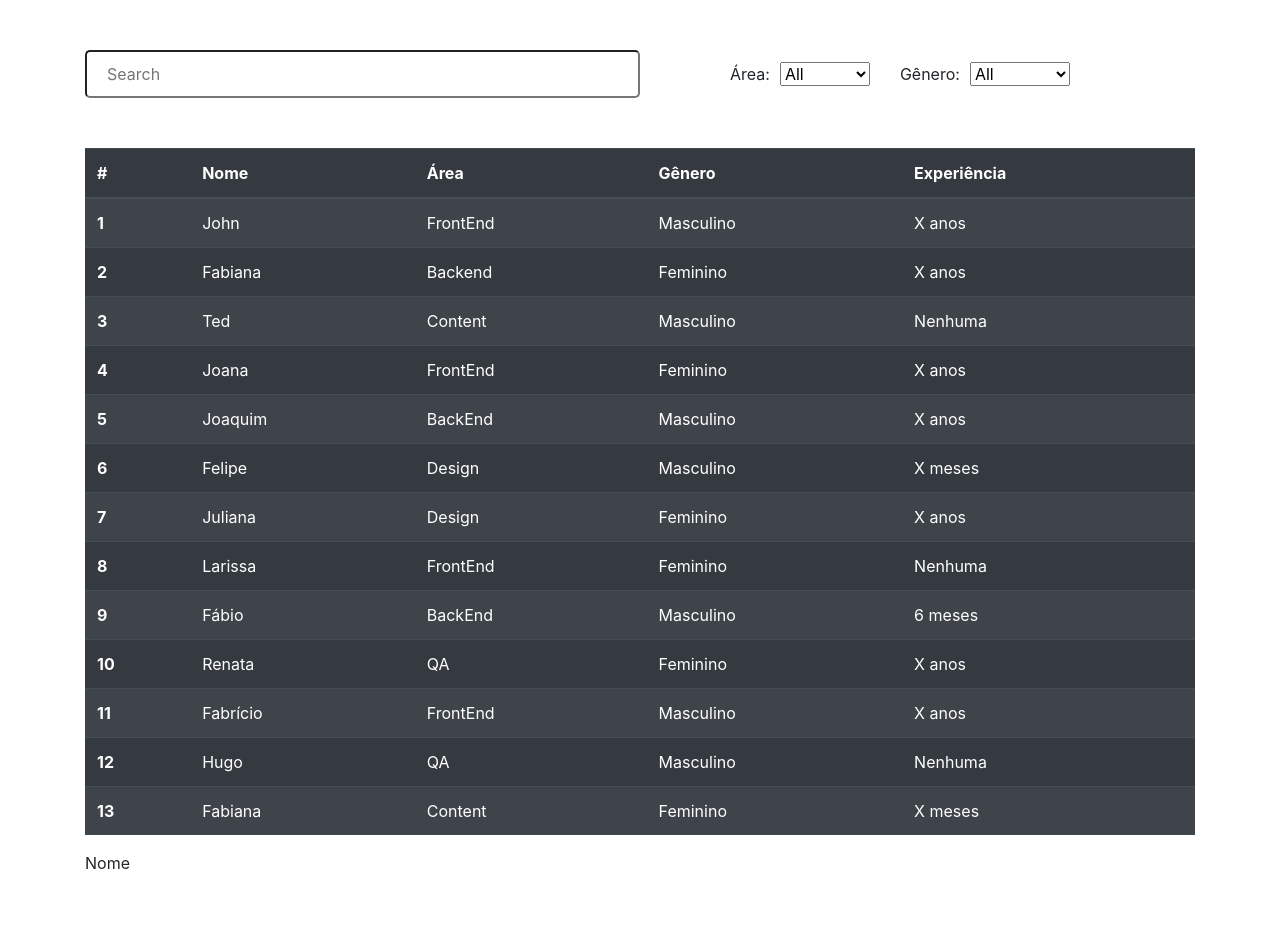
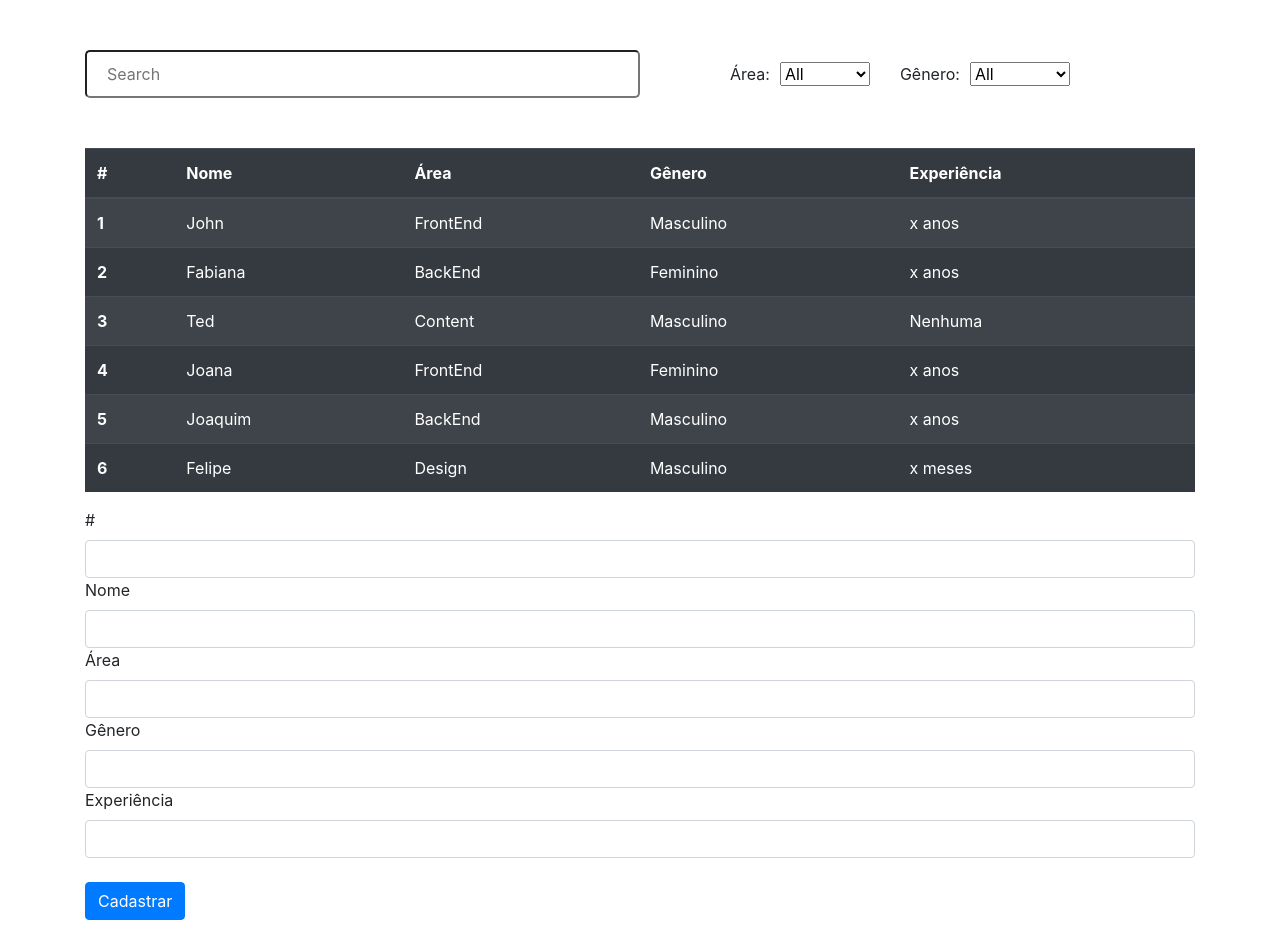
Before and after one commit to FrancoAguzzi/Multiple-Filters-Table, a plain HTML site: page index.html in a window 1280 px wide. Before the commit the page ends 883 px from the top, so only its background shows below. Drawn offline with nearby package versions, Linux system fonts and the light colour scheme.

Commit message:
Adicionar json de candidatos

```diff
--- a/index.html
+++ b/index.html
@@ -42,8 +42,8 @@
           <th scope="col">Experiência</th>
         </tr>
       </thead>
-      <tbody class="tableBody">
-        <tr>
+      <tbody id="tbody" class="tableBody">
+        <!-- <tr>
           <th scope="row">1</th>
           <td>John</td>
           <td>FrontEnd</td>
@@ -133,12 +133,23 @@
           <td>Content</td>
           <td>Feminino</td>
           <td>X meses</td>
-        </tr>
+        </tr> -->
       </tbody>
     </table>
 
-    <form action="#" method="GET">
-      <label for="">Nome</label>
+    <form class="form-group" id="register" name="novo_cadastro">
+      <label for="id">#</label>
+      <input id="id" class="form-control" type="text" name="id" required>
+      <label for="nome">Nome</label>
+      <input id="nome" class="form-control" type="text" name="nome" required>
+      <label for="area">Área</label>
+      <input id="area" class="form-control" type="text" name="area" required>
+      <label for="genero">Gênero</label>
+      <input id="genero" class="form-control" type="text" name="genero" required>
+      <label for="experiencia">Experiência</label>
+      <input id="experiencia" class="form-control" type="text" name="experiencia" required>
+      </br>
+      <input class="btn btn-primary" type="submit" name="submit" value="Cadastrar">
     </form>
   </div>
 </body>
--- a/main.js
+++ b/main.js
@@ -1,5 +1,53 @@
-(function() {
+(function () {
   "use strict";
+
+  let ListInicialDeCandidatos = [
+    {
+      id: 1,
+      nome: "John",
+      area: "FrontEnd",
+      genero: "Masculino",
+      experiencia: "x anos",
+    },
+    {
+      id: 2,
+      nome: "Fabiana",
+      area: "BackEnd",
+      genero: "Feminino",
+      experiencia: "x anos",
+    },
+    {
+      id: 3,
+      nome: "Ted",
+      area: "Content",
+      genero: "Masculino",
+      experiencia: "Nenhuma",
+    },
+    {
+      id: 4,
+      nome: "Joana",
+      area: "FrontEnd",
+      genero: "Feminino",
+      experiencia: "x anos",
+    },
+    {
+      id: 5,
+      nome: "Joaquim",
+      area: "BackEnd",
+      genero: "Masculino",
+      experiencia: "x anos",
+    },
+  ]
+
+  ListInicialDeCandidatos.push({
+    id: 6,
+    nome: "Felipe",
+    area: "Design",
+    genero: "Masculino",
+    experiencia: "x meses",
+  })
+
+  init(ListInicialDeCandidatos, true);
 
   // DECLARING VARIABLES
   const searchInput = document.querySelector("#searchFilter"),
@@ -10,6 +58,30 @@
   // SETTING DEFAULT VALUE FORMAT
   function getValueOnColumnSanitized(line, column) {
     return tableBody.rows[line].cells[column].innerHTML.toUpperCase().trim();
+  }
+
+  function init(candidatos, primeiraVez) {
+
+    const listaNoLocalSorage = JSON.parse(localStorage.getItem("listaDeCandidatos"));
+    if (listaNoLocalSorage && primeiraVez) {
+      candidatos = listaNoLocalSorage;
+    }
+
+    const tabela = document.querySelector("#tbody")
+    let linhas = '';
+    candidatos.forEach(candidato => {
+      linhas += `
+        <tr>
+          <th scope="row">${candidato.id}</th>
+          <td>${candidato.nome}</td>
+          <td>${candidato.area}</td>
+          <td>${candidato.genero}</td>
+          <td>${candidato.experiencia}</td>
+        </tr>`
+    });
+    tabela.innerHTML = linhas;
+
+    console.log(tabela)
   }
 
   // CREATING FILTER FUNCTIONS
@@ -43,7 +115,7 @@
   function filterAll() {
     debugger;
     let i = 0, // row index
-      j = 0, // cell index
+      j = 0, // cell index a
       temporaryRow,
       found = false,
       columnIndexArea = 2, // area column index (used by area select filter)
@@ -77,4 +149,75 @@
   selectArea.addEventListener("change", filterAll);
   searchInput.addEventListener("keyup", filterAll);
   selectGender.addEventListener("change", filterAll);
+
+
+
+  const form = document.querySelector('#register')
+  form.addEventListener('submit', (e) => {
+    e.preventDefault();
+    newRegister(e);
+  })
+
+  //ADD NEW REGISTER
+  const newRegister = (e) => {
+    let novoId = document.getElementById("id").value;
+    let novoNome = document.getElementById("nome").value;
+    let novoArea = document.getElementById("area").value;
+    let novoGenero = document.getElementById("genero").value;
+    let novoExperiencia = document.getElementById("experiencia").value;
+
+    const novoCandidato = {
+      id: novoId,
+      nome: novoNome,
+      area: novoArea,
+      genero: novoGenero,
+      experiencia: novoExperiencia,
+    }
+
+
+    ListInicialDeCandidatos = ListInicialDeCandidatos.concat(novoCandidato);
+
+    init(ListInicialDeCandidatos)
+    salvarLocalStorage(ListInicialDeCandidatos)
+
+    return true;
+
+    // let tableRef = document.getElementById("tbody");
+
+    // let newRow = tableRef.insertRow(tableRef.rows.length);
+
+    // let newCellid = newRow.insertCell(0);
+    // let newTextid = document.createTextNode(novoId);
+    // newCellid.appendChild(newTextid);
+
+    // // localStorage.setItem("id", "novoId");
+    // // document.getElementById("result").innerHTML = localStorage.getItem("id");
+
+    // let newCellnome = newRow.insertCell(1);
+    // let newTextnome = document.createTextNode(novoNome);
+    // newCellnome.appendChild(newTextnome);
+
+    // // localStorage.setItem("nome", "novoNome");
+    // // document.getElementById("result").innerHTML = localStorage.getItem("nome");
+
+    // let newCellarea = newRow.insertCell(2);
+    // let newTextarea = document.createTextNode(novoArea);
+    // newCellarea.appendChild(newTextarea);
+
+    // let newCellgenero = newRow.insertCell(3);
+    // let newTextgenero = document.createTextNode(novoGenero);
+    // newCellgenero.appendChild(newTextgenero);
+
+    // let newCellexperiencia = newRow.insertCell(4);
+    // let newTextexperiencia = document.createTextNode(novoExperiencia);
+    // newCellexperiencia.appendChild(newTextexperiencia);
+
+    // return false;
+  }
+
+  function salvarLocalStorage(listNova) {
+    localStorage.setItem("listaDeCandidatos", JSON.stringify(listNova));
+  }
+
+
 })();
```
